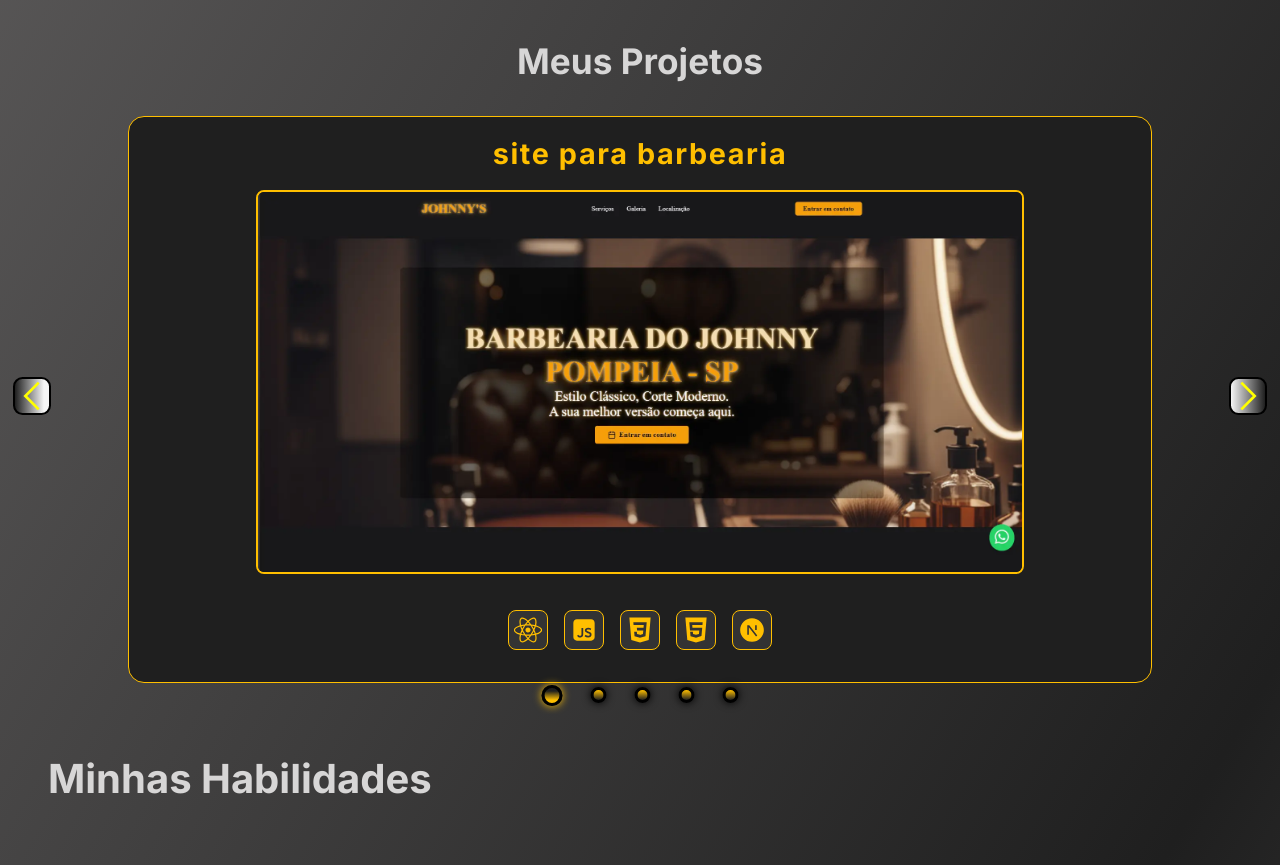
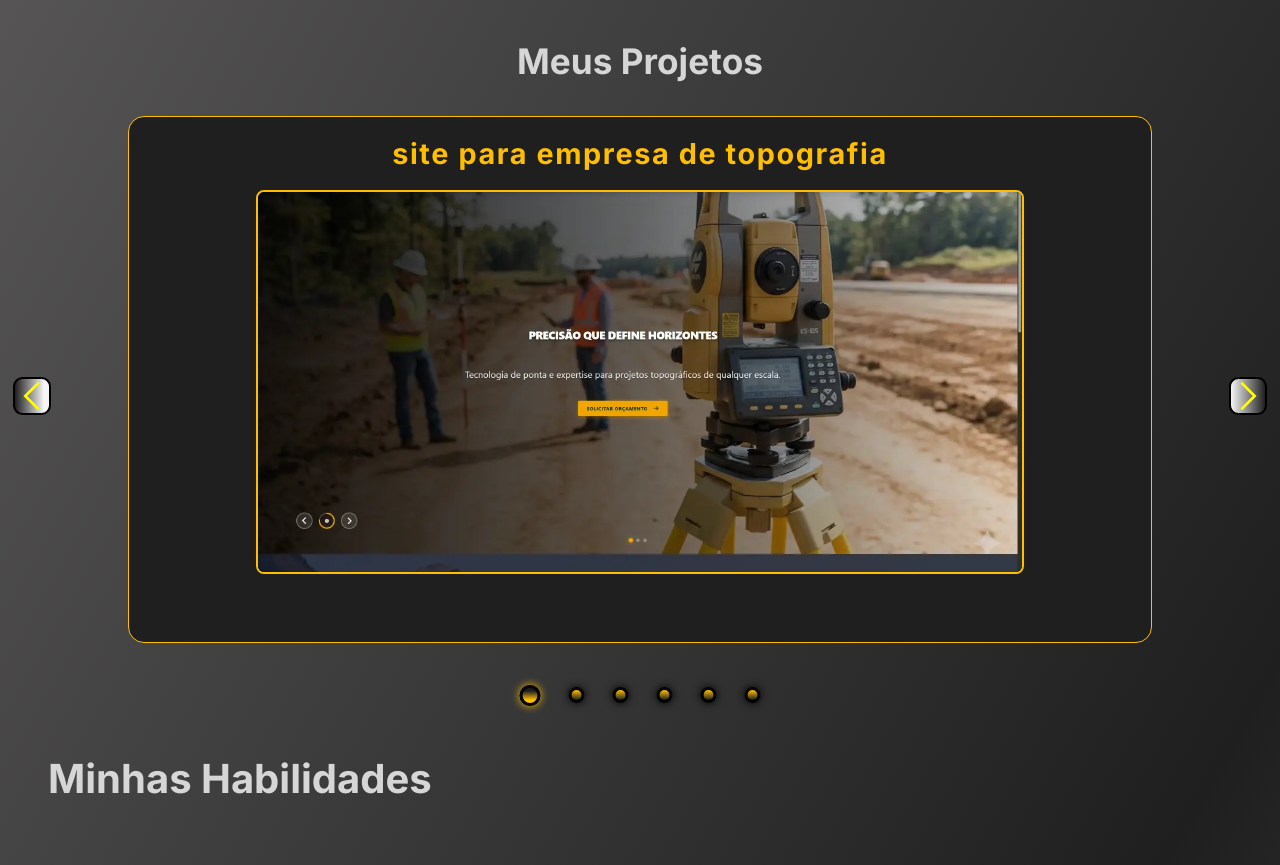
Before and after one commit to AndreMonteiro225/portifolio_v2, a Next.js app: page / in a window 1280 px wide. Shown: the part 1620-2485 px from the top of the page. Built offline with nearby package versions, Linux system fonts and the light colour scheme.

Commit message:
next.js v16

```diff
--- a/package.json
+++ b/package.json
@@ -9,9 +9,9 @@
     "lint": "next lint"
   },
   "dependencies": {
-    "next": "^15.5.7",
-    "react": "^19.0.0",
-    "react-dom": "^19.0.0",
+    "next": "^16.0.10",
+    "react": "^19.2.3",
+    "react-dom": "^19.2.3",
     "react-icons": "^5.5.0"
   },
   "devDependencies": {
--- a/src/app/components/HeroSection/index.jsx
+++ b/src/app/components/HeroSection/index.jsx
@@ -33,7 +33,7 @@ export default function HeroSection() {
                 alt={slide.alt}
                 sizes="(max-width: 600px) 100vw, (max-width: 1200px) 80vw, 2400px"
                 priority
-                quality={90}
+                quality={85}
               />
               <p className={styles.slideDescription}>{slide.description}</p>
             </div>
--- a/src/app/components/data/data.js
+++ b/src/app/components/data/data.js
@@ -9,13 +9,30 @@ import Image from "next/image";
 export const projects = [
   {
     id: 1,
+    titulo: "site para empresa de topografia",
+    url: (
+      <a href="topoleasing_img.webp" target="_blank">
+        <Image
+          src="/topoleasing_img.webp"
+          width={1280}
+          height={720}
+          alt="site barbearia"
+          sizes="(max-width: 600px) 100vw, (max-width: 1200px) 80vw, 2400px"
+          priority
+          quality={85}
+        />
+      </a>
+    ),
+  },
+  {
+    id: 2,
     titulo: "site para barbearia",
     url: (
       <a href="https://barbeariadojohnny.com.br" target="_blank">
         <Image
           src="/print_screen_barbearia.webp.webp"
-          width={2400}
-          height={1350}
+          width={1280}
+          height={720}
           alt="site barbearia"
           sizes="(max-width: 600px) 100vw, (max-width: 1200px) 80vw, 2400px"
           priority
@@ -34,14 +51,14 @@ export const projects = [
     ),
   },
   {
-    id: 2,
+    id: 3,
     titulo: "cardapio de restaurante",
     url: (
       <a href="https://cardapio-para-restaurante.vercel.app/" target="_blank">
         <Image
           src="/1.36MB_restaurante.webp"
-          width={2400}
-          height={1350}
+          width={1280}
+          height={720}
           alt="projeto restaurante"
           sizes="(max-width: 600px) 100vw, (max-width: 1200px) 80vw, 2400px"
           priority
@@ -60,14 +77,14 @@ export const projects = [
     ),
   },
   {
-    id: 3,
+    id: 4,
     titulo: "agencia de design",
     url: (
       <a href="https://agencia-design-digital-mu.vercel.app/" target="_blank">
         <Image
           src="/1.29MB_agencia_design.webp"
-          height={1350}
-          width={2400}
+          width={1280}
+          height={720}
           alt="Site para agencia de designs"
           sizes="(max-width: 600px) 100vw, (max-width: 1200px) 80vw, 2400px"
           priority
@@ -85,14 +102,14 @@ export const projects = [
     ),
   },
   {
-    id: 4,
+    id: 5,
     titulo: "sorveteria",
     url: (
       <a href="https://spa-sorveteria-iota.vercel.app/" target="_blank">
         <Image
           src="/269KB_sorveteria.webp"
-          height={1350}
-          width={2400}
+          width={1280}
+          height={720}
           alt="SPA sorveteria"
           sizes="(max-width: 600px) 100vw, (max-width: 1200px) 80vw, 2400px"
           priority
@@ -110,7 +127,7 @@ export const projects = [
     ),
   },
   {
-    id: 5,
+    id: 6,
     titulo: "site com formulário de contato para agencia de viagem",
     url: (
       <a
@@ -119,8 +136,8 @@ export const projects = [
       >
         <Image
           src="/1.71MB_site_viagens.webp"
-          height={1350}
-          width={2400}
+          width={1280}
+          height={720}
           alt="agencia de viagens"
           sizes="(max-width: 600px) 100vw, (max-width: 1200px) 80vw, 2400px"
           priority
@@ -136,7 +153,7 @@ export const projects = [
     ),
   },
   // {
-  //   id: 5,
+  //   id: ,
   //   titulo: "Site de Vendas online",
   //   url: (
   //     <a href="https://projeto-uidi.vercel.app/" target="_blank">
```
Also changed, not shown: public/topoleasing_img.webp (added), 1 other file (tests, documents, lock files or other folders).
